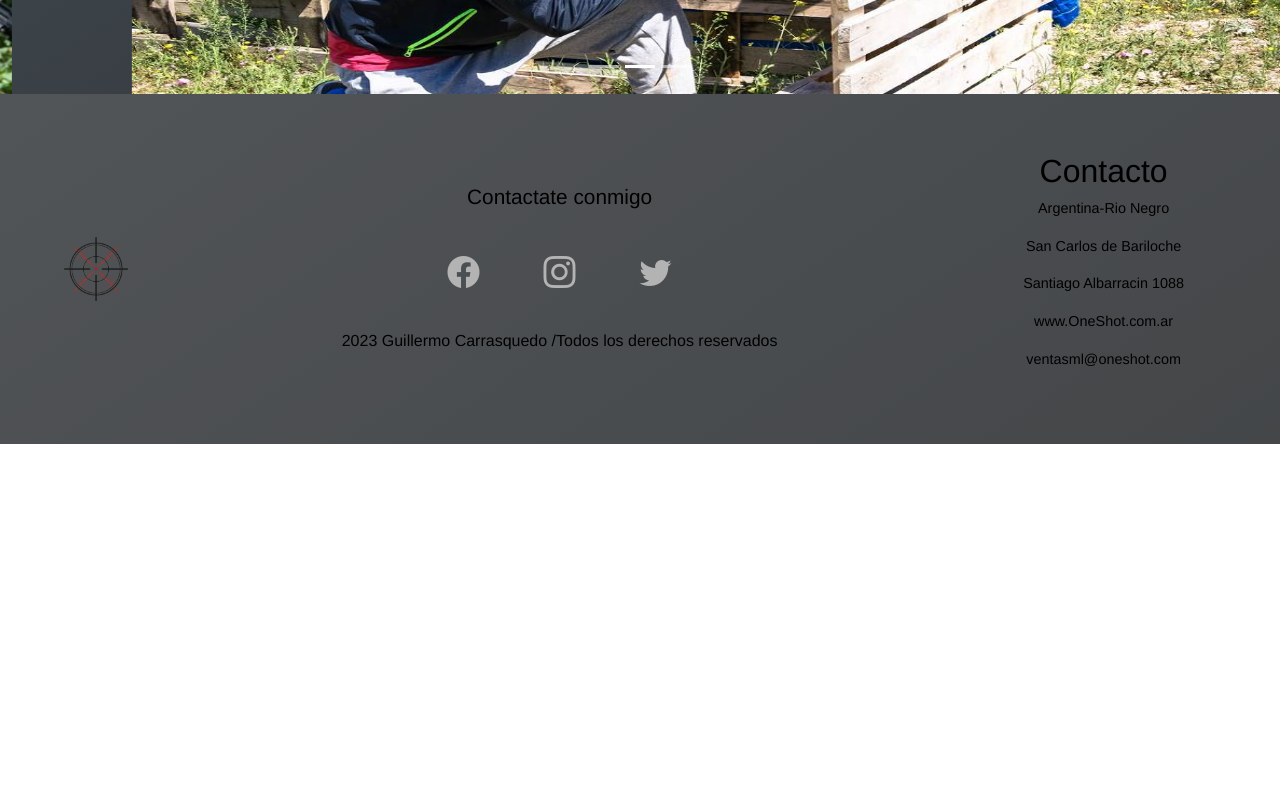
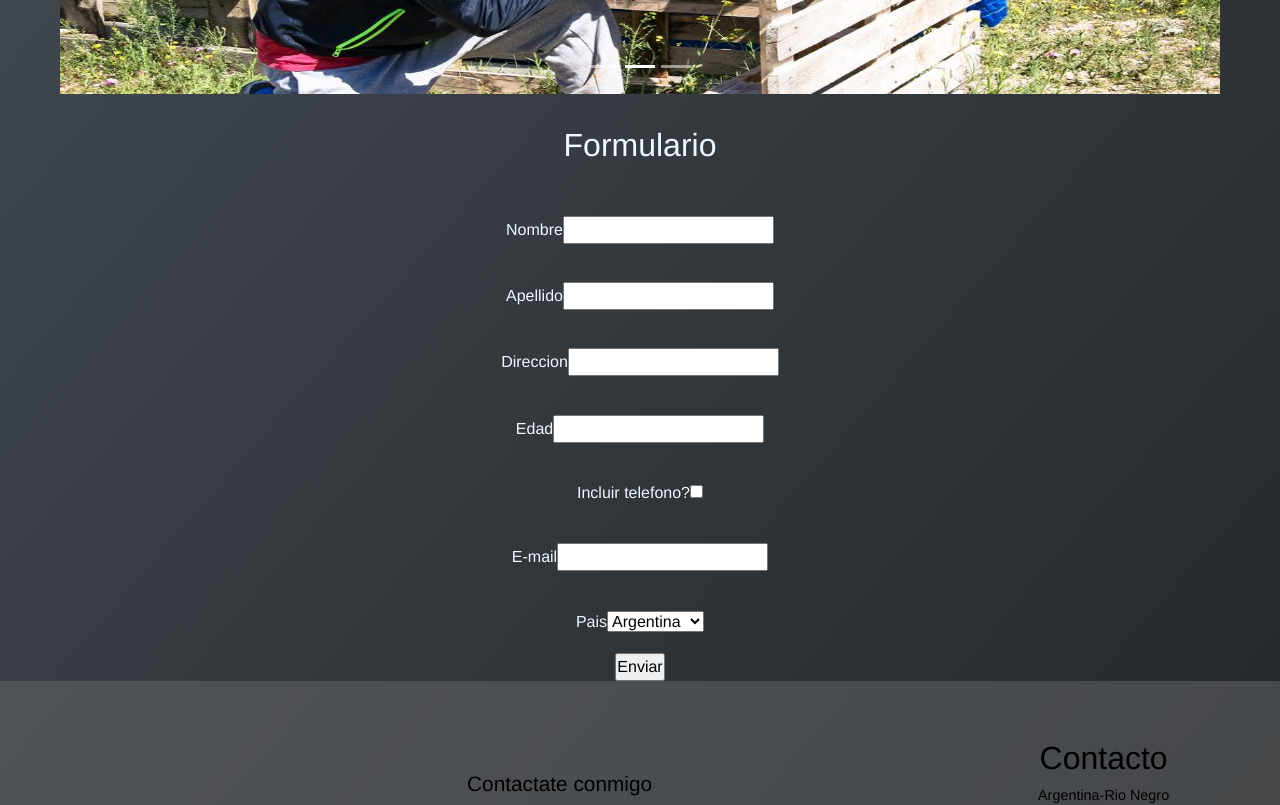
Before and after one commit to GuilleLagras/Tienda-de-react, a React (Create React App) app: page /contacto in a window 1280 px wide. Shown: the part 420-1225 px from the top of the page. Before the commit the page ends 864 px from the top, so only its background shows below. Built offline with nearby package versions, Linux system fonts and the light colour scheme.

Commit message:
agregue page/formulario y correcciones de jsx

```diff
--- a/package.json
+++ b/package.json
@@ -10,6 +10,7 @@
     "react": "^18.2.0",
     "react-bootstrap": "^2.7.4",
     "react-dom": "^18.2.0",
+    "react-hook-form": "^7.43.9",
     "react-router-dom": "^6.11.1",
     "react-scripts": "5.0.1",
     "web-vitals": "^2.1.4"
--- a/src/App.jsx
+++ b/src/App.jsx
@@ -9,6 +9,7 @@ import Cart from './components/Cart';
 import Galeria from './pages/Galeria';
 import QueEsAirsoft from './pages/queEsAirsoft';
 import Footer from './components/Footer';
+import Formulario from './pages/Formulario';
 
 
 
@@ -27,6 +28,7 @@ function App() {
           <Route path='/galeria' element= {<Galeria /> } ></Route>
           <Route path='/detalle/:detalleId' element= {<ItemDetailContainer />  } ></Route>
           <Route path='/cart' element= {<Cart />  } ></Route>
+          <Route path='/contacto' element= {<Formulario />  } ></Route>
         </Routes>
         </BrowserRouter>
         <Footer />
--- a/src/components/NavBar/index.jsx
+++ b/src/components/NavBar/index.jsx
@@ -19,6 +19,9 @@ function ColorSchemesExample() {
                         <div>
                         <Nav.Link href='/cart'>Carrito</Nav.Link>
                         </div>
+                        <div>
+                        <Nav.Link href='/contacto'>Contacto</Nav.Link>
+                        </div>
                     </Nav>
                 </Container>
             </Navbar>
--- /dev/null
+++ b/src/pages/Formulario/formulario.css
@@ -0,0 +1,17 @@
+.formularioContainer {
+    display: flex;
+    flex-direction: column;
+    align-items: center;
+}
+
+.formularioContainer div{
+    margin: .6rem;
+    color: aliceblue;
+    padding: .6rem;
+}
+
+.divForm h2 {
+    text-align: center;
+    color: aliceblue;
+    margin: 2rem 0;
+}
--- a/src/pages/Formulario/index.jsx
+++ b/src/pages/Formulario/index.jsx
@@ -1,27 +1,72 @@
-import { useState } from "react"
+import {useForm} from "react-hook-form";
+import './formulario.css'
 
 
-const AddCategoryForm = ()=> {
 
-    const[fields,setfields]= useState ({name:"",slug:""});
 
-    const handleSubmit = (e)=> {
-        e
+const Formulario = () => {
+
+    const { register, formState : {errors} , watch, handleSubmit }= useForm();
+
+    const onSubmit = (data)=> {
+        console.log(data);
     }
 
-    return (
-        <form onSubmit={handleSubmit}>
-            <div>
-                <label htmlFor="">Nombre</label>
-                <input type="text" name="name" value={fields.name}/>
-            </div>
-            <div>
-                <label htmlFor="">Slug</label>
-                <input type="text" />
-            </div>
-            <button>Agregar categoria</button>
-        </form>
+    const incluirtelefono = watch('incluirtelefono');
+
+    return(
+        <div className="divForm">
+            <h2>Formulario</h2>
+            <form  className='formularioContainer' action="" onSubmit={handleSubmit (onSubmit)}>
+                <div>
+                    <label>Nombre</label>
+                    <input type="text" {...register('nombre', {required:true} )} />
+                    {errors.nombre?.type === 'required' && <p>El campo nombre es quererido</p>}
+                </div>
+                <div>
+                    <label>Apellido</label>
+                    <input type="text" {...register('apellido', {required:true})}/>
+                    {errors.apellido?.type === 'required' && <p>El campo apellido es quererido</p>}
+                </div>
+                <div>
+                    <label>Direccion</label>
+                    <input type="text" {...register('direccion', {required:true})}/>
+                    {errors.direccion?.type === 'required' && <p>El campo direccion es quererido</p>}
+                </div>
+                <div>
+                    <label>Edad</label>
+                    <input type="text" {...register('edad', {required:true})}/>
+                    {errors.edad?.type === 'required' && <p>El campo Edad es quererido</p>}
+                </div>
+                <div>
+                    <label>Incluir telefono?</label>
+                    <input type="checkbox" {...register('incluirtelefono')}/>
+                </div>
+                {incluirtelefono && (
+                    <div>
+                    <label>telefono?</label>
+                    <input type="text" {...register('telefono')}/>
+                </div>
+                )}
+
+                <div>
+                    <label>E-mail</label>
+                    <input type="email" id="" {...register('email')}/>
+                </div>
+                <div>
+                    <label>Pais</label>
+                    <select  {...register('pais')}>
+                        <option value="ar">Argentina</option>
+                        <option value="ch">Chile</option>
+                        <option value="br">Brasil</option>
+                        <option value="cl">Colombia</option>
+                        <option value="ve">Venezuela</option>
+                    </select>
+                </div>
+                <input type="submit" value="Enviar" />
+            </form>
+        </div>
     );
 }
 
-export {AddCategoryForm};
+export default Formulario;
```
Also changed, not shown: 1 other file (tests, documents, lock files or other folders).
